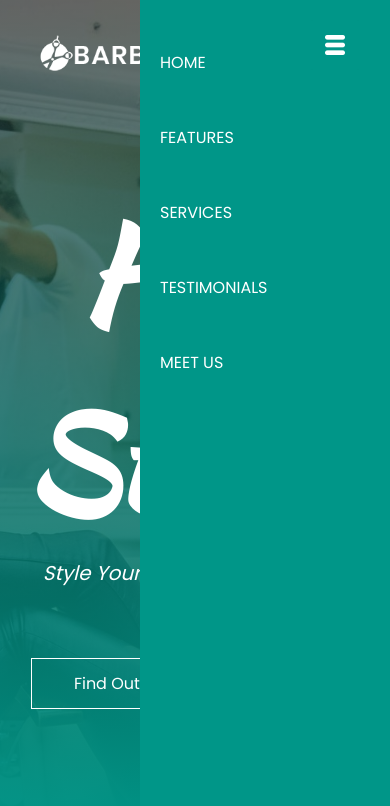
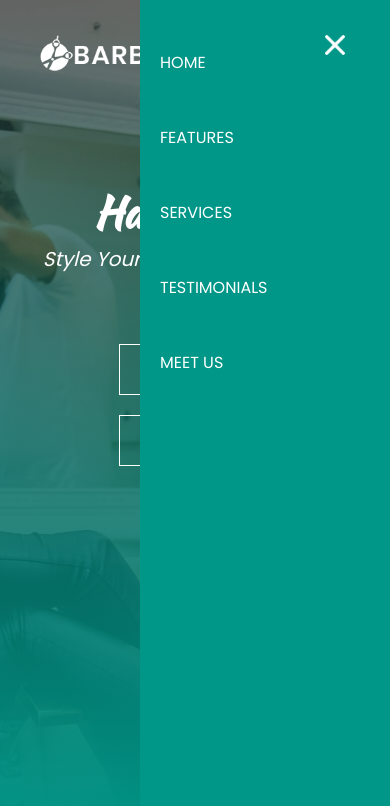
Before and after one commit to abuhosain/HAIR-SHOP, a plain HTML site: page index.html in a window 390 px wide. Both pictures are taken after a click on the element 335 px from the left and 45 px from the top of the page. Drawn offline with Linux system fonts and the light colour scheme.

Commit message:
scnd commit

```diff
--- a/css/style.css
+++ b/css/style.css
@@ -75,10 +75,11 @@
     width: 250px;
     height: 100vh;
     position: fixed;
-    right: 0;
+    right: -250px;
     top: 0;
     background: #009688;
     z-index: 2;
+    transition: 0.5s;
 }
 
 nav ul li{
@@ -106,3 +107,14 @@ nav ul li a{
     width: 20px;
     margin-top: 15px;
 }
+
+@media screen and (max-width:770px) {
+    .banner-text h1{
+        font-size: 44px;
+    }
+    .banner-btn a {
+        display: block;
+        margin: 20px auto;
+    }
+
+}
--- a/index.html
+++ b/index.html
@@ -3,7 +3,7 @@
 <head>
     <meta charset="UTF-8">
     <meta http-equiv="X-UA-Compatible" content="IE=edge">
-    <meta name="viewport" content="width= , initial-scale=1.0">
+    <meta name="viewport" content="width= , initial-scale= 1">
     <title>Hair-shop</title>
     <link rel="stylesheet" href="css/style.css">
 </head>
@@ -35,6 +35,27 @@
     <div id="menuBtn">
         <img src="images/menu.png" alt="" id="menu">
     </div>
+    <script>
+        var menuBtn = document.getElementById("menuBtn")
+        var sidNave = document.getElementById("sidNave")
+        var menu = document.getElementById("menu")
 
+        sidNave.style.right = "-250px"
+
+        menuBtn.onclick = function(){
+            if(sidNave.style.right == "-250px"){
+                sidNave.style.right = "0px";
+                menu.src = "images/close.png"
+
+            } else{
+                sidNave.style.right = "-250px";
+                menu.src = "images/menu.png"
+
+            }
+        }
+
+
+
+    </script>
 </body>
 </html>
```
